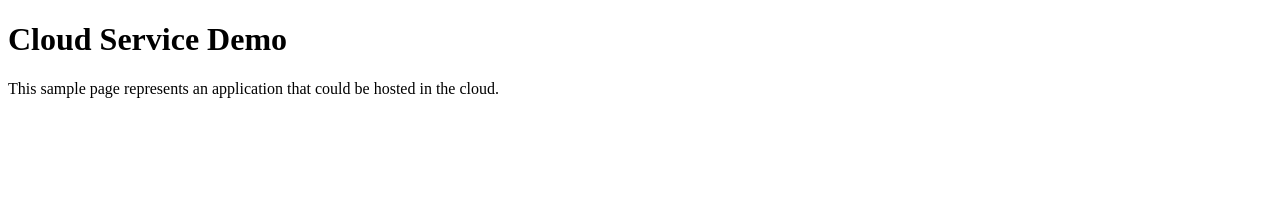
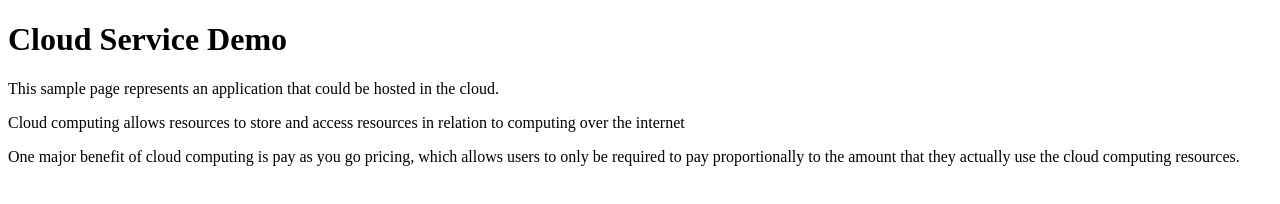
Before and after one commit to LOPO6/cloud-service-demo, a plain HTML site: page index.html in a window 1280 px wide. Drawn offline with Linux system fonts and the light colour scheme.

Commit message:
Describe a cloud computing benefit

```diff
--- a/index.html
+++ b/index.html
@@ -4,5 +4,7 @@
 <body>
     <h1>Cloud Service Demo</h1>
     <p>This sample page represents an application that could be hosted in the cloud.</p>
+    <p>Cloud computing allows resources to store and access resources in relation to computing over the internet</p>
+    <p>One major benefit of cloud computing is pay as you go pricing, which allows users to only be required to pay proportionally to the amount that they actually use the cloud computing resources.</p>
 </body>
 </html>
```
